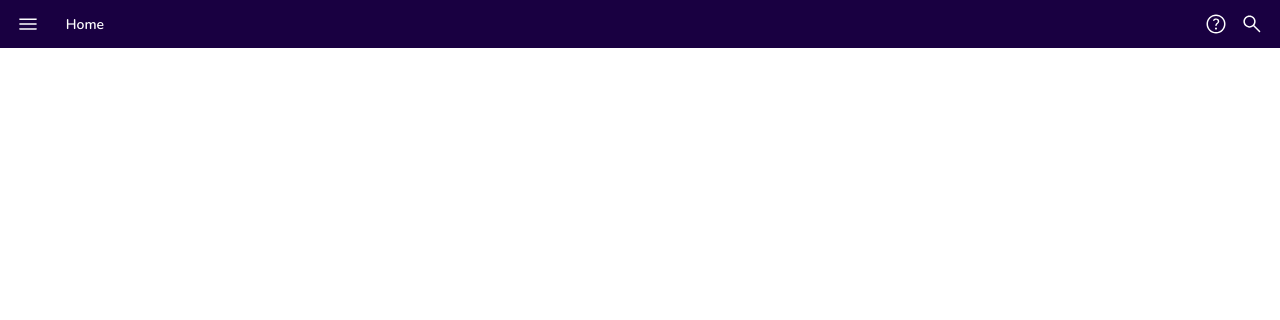
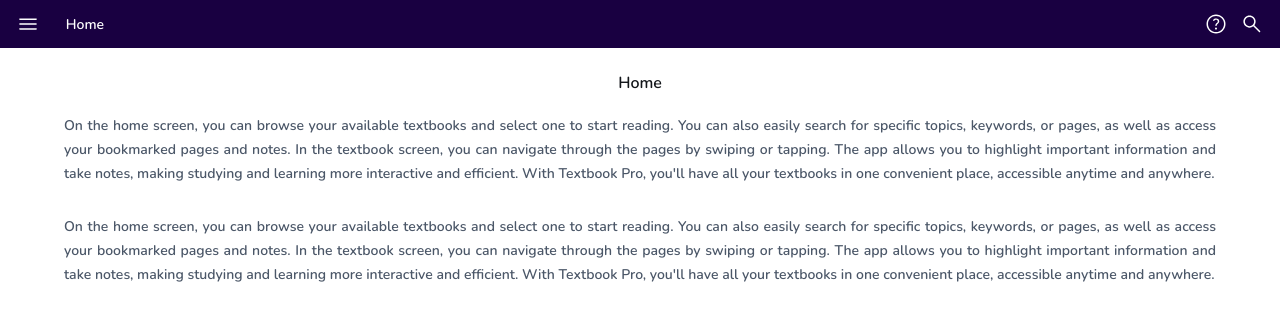
Before and after one commit to aakj2010/drfazl, a React (Create React App) app: page /home in a window 1280 px wide. Before the commit this address had no page. Shown: the top 320 px of the page. Built offline with nearby package versions, Linux system fonts and the light colour scheme.

Commit message:
Home page Added

```diff
--- a/src/App.js
+++ b/src/App.js
@@ -16,6 +16,7 @@ import CreatePassword from './pages/CreatePassword';
 import Settings from './screen/Settings';
 import { FontSizeProvider } from './context/FontContext';
 import { SideBarProvider } from './context/SideBarContext';
+import Home from './screen/Home';
 
 
 function App() {
@@ -31,6 +32,7 @@ function App() {
               <Route path='/register' element={<SignUp />} />
               <Route path='/verify' element={<UserVerification />} />
               <Route path='/createpassword' element={<CreatePassword />} />
+              <Route path='/home' element={<Home />} />
               <Route path='/preface' element={<Preface />} />
               <Route path='/aboutTheBook' element={<AboutTheBook />} />
               <Route path='/settings' element={<Settings />} />
--- a/src/layout/footer.css
+++ b/src/layout/footer.css
@@ -1,6 +1,19 @@
 /* icons-wrapper start*/
-.footer{
-  display: none;
+.footer {
+  box-sizing: border-box;
+  display: flex;
+  justify-content: space-between;
+  align-items: center;
+  z-index: -1;
+  position: fixed;
+  bottom: 0px;
+  padding: 8px 16px;
+  gap: 10px;
+  width: 100vw;
+  height: 54px;
+  background: #ffffff;
+  box-shadow: 0px 1px 6px 2px rgba(0, 0, 0, 0.08);
+  border-radius: 12px 12px 0px 0px;
 }
 .icons-wrapper {
   box-sizing: border-box;
@@ -24,8 +37,7 @@
   align-items: center;
   justify-content: center;
   text-decoration: none;
-  list-style-type: no
-  ;
+  list-style-type: no;
   padding: 0px;
   width: 60px;
   height: 54px;
--- a/src/pages/Login.jsx
+++ b/src/pages/Login.jsx
@@ -3,7 +3,7 @@ import React from 'react'
 import './login.css'
 import logo from '../Assets/logo.svg'
 import google from '../Assets/google.svg'
-import { NavLink } from 'react-router-dom'
+import { Link, NavLink } from 'react-router-dom'
 
 const Login = () => {
   return (
@@ -32,7 +32,9 @@ const Login = () => {
             </div>
           </div>
           <div className='submit-btns'>
-            <button className='signin'>Sign in</button>
+            <NavLink to='/chapters' className='signin'>
+              <button className='signin'>Sign in</button>
+            </NavLink>
             <button className='google-btn'>
               <img src={google} alt="google" /><span>Signin with Google</span>
             </button>
--- a/src/pages/login.css
+++ b/src/pages/login.css
@@ -227,7 +227,7 @@
   border: none;
   cursor: pointer;
 }
-.submit-btns > .signin {
+.submit-btns > .signin button{
   display: flex;
   flex-direction: row;
   justify-content: center;
@@ -245,6 +245,12 @@
   line-height: 140%;
   color: #ffffff;
   outline: none;
+}
+.signin button{
+  border: none;
+  background: transparent;
+  text-decoration: none;
+  color: #ffffff;
 }
 .submit-btns > .google-btn {
   display: flex;
--- /dev/null
+++ b/src/screen/Home.jsx
@@ -0,0 +1,24 @@
+import React from 'react'
+import './Preface.css'
+
+const Home = () => {
+  return (
+    <div className='preface'>
+      <div className='p-title'>Home</div>
+      <p className='p-para'>On the home screen, you can browse your available textbooks and select one to start reading.
+        You can also easily search for specific topics, keywords, or pages, as well as access your bookmarked
+         pages and notes. In the textbook screen, you can navigate through the pages by swiping or tapping. The
+         app allows you to highlight important information and take notes, making studying and learning more
+         interactive and efficient. With Textbook Pro,
+        you'll have all your textbooks in one convenient place, accessible anytime and anywhere.</p>
+      <p className='p-para'>On the home screen, you can browse your available textbooks and select one to start reading.
+        You can also easily search for specific topics, keywords, or pages, as well as access your bookmarked
+         pages and notes. In the textbook screen, you can navigate through the pages by swiping or tapping. The
+         app allows you to highlight important information and take notes, making studying and learning more
+         interactive and efficient. With Textbook Pro,
+        you'll have all your textbooks in one convenient place, accessible anytime and anywhere.</p>
+    </div>
+  )
+}
+
+export default Home
```
